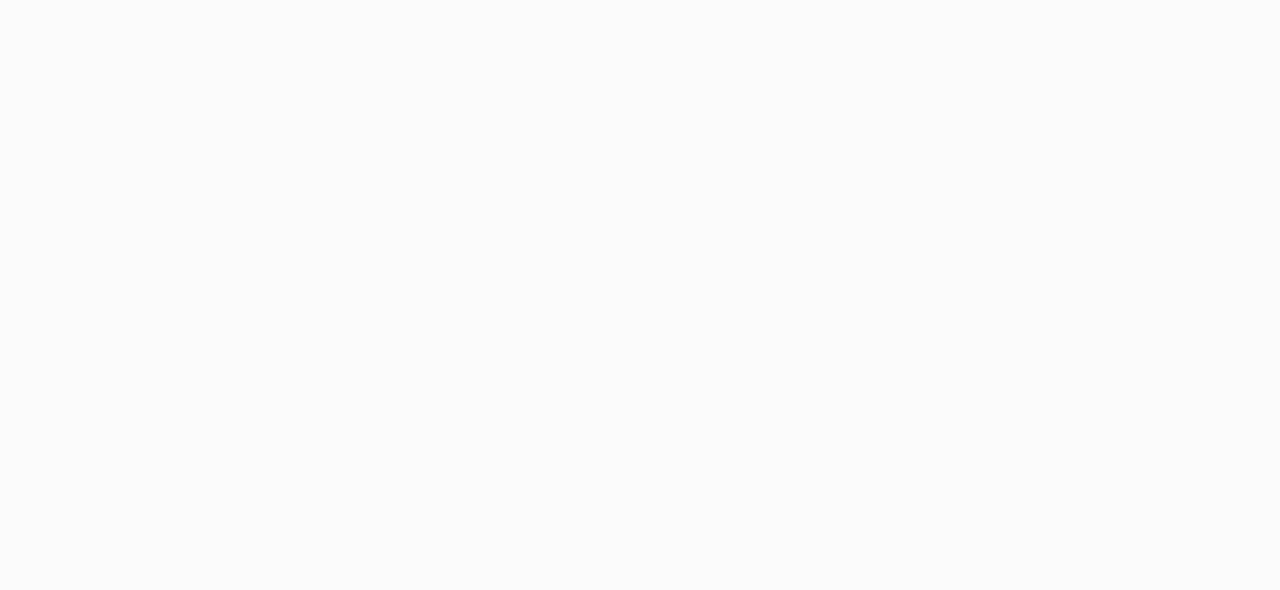
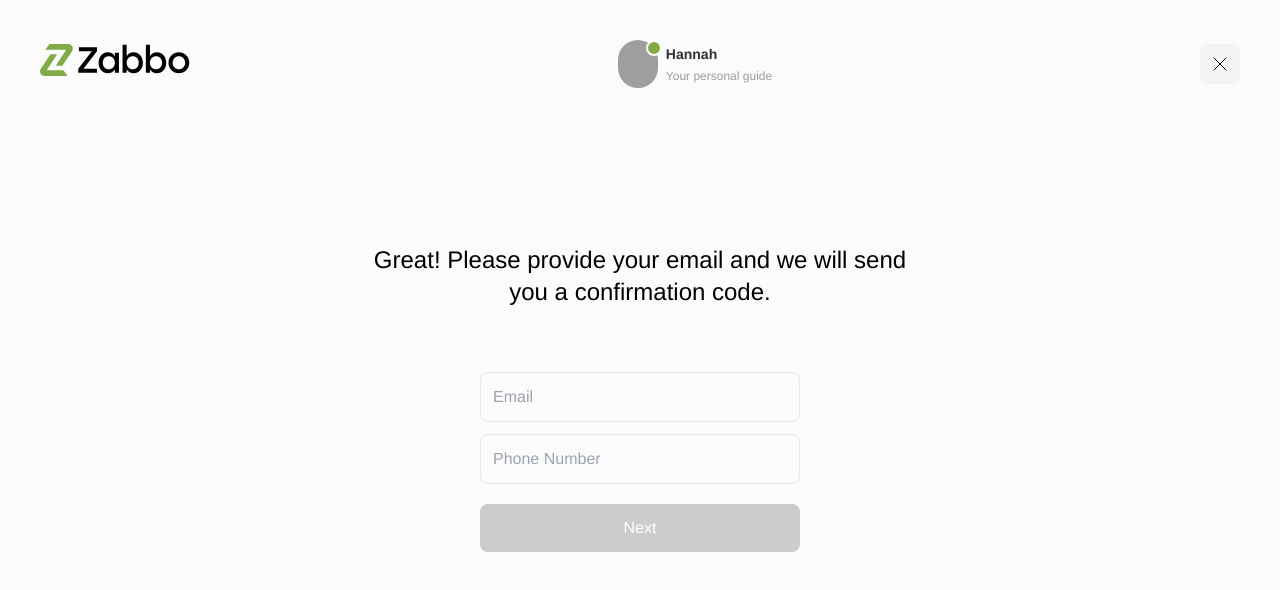
Before and after one commit to oscaryang-k/zabbo-frontend, a React (Create React App) app: page /wallet/connect/email in a window 1280 px wide. Before the commit this address had no page. Shown: the top 590 px of the page. Built offline with nearby package versions, Linux system fonts and the light colour scheme; grey boxes are pictures that could not be loaded.

Commit message:
feat: wallet with email

```diff
--- a/src/components/AuthenticatedRoutes.tsx
+++ b/src/components/AuthenticatedRoutes.tsx
@@ -4,6 +4,7 @@
 
 import PageMainWallet from "../pages/wallet/wallet";
 import PageChooseWallet from "../pages/wallet/chooseWallet";
+import PageWalletWithEmail from "../pages/wallet/WalletWithEmail";
 import PageSignIn from "../pages/auth/SignIn/SignIn";
 import PageSignUp from "../pages/auth/SignUp/SignUp";
 import PageWelcome from "../pages/welcome/Welcome";
@@ -124,6 +125,11 @@
         index
         element={<PageChooseWallet />}
       />
+      <Route
+        path="/wallet/connect/email"
+        index
+        element={<PageWalletWithEmail />}
+      />
     </Routes>
   );
 }
--- a/src/components/common/BaseInput.tsx
+++ b/src/components/common/BaseInput.tsx
@@ -11,9 +11,8 @@
 }
 const BaseInput = (props: propsType) => {
   return (
-    <>
-      <div className="flex flex-col">
-        <div className="flex justify-between">
+    <div className="flex flex-col w-full">
+      <div className="flex justify-between w-full">
         <span
           className={`text-xs ${props.label}?mb-1:null`}
           style={{ color: "#606060" }}
@@ -38,7 +37,6 @@
         placeholder={props.placeholder}
       />
     </div>
-    </>
   );
 };
 BaseInput.defaultProps = {
--- a/src/pages/auth/SignUp/CheckFullName.tsx
+++ b/src/pages/auth/SignUp/CheckFullName.tsx
@@ -33,7 +33,7 @@
         <div className="w-[576px] ">
           <div className="flex mb-16 flex-col items-center">
             <span className="text-2xl text-center  ">
-              "Would you like to add any personal info to your profile? You can
+              Would you like to add any personal info to your profile? You can
               always do this later.
             </span>
           </div>
--- /dev/null
+++ b/src/pages/wallet/WalletWithEmail.tsx
@@ -0,0 +1,78 @@
+import React from "react";
+import { useNavigate } from "react-router-dom";
+import BaseInput from "../../components/common/BaseInput";
+
+import SignUpHeader from "../auth/SignUp/SignUpHeader";
+
+const WalletWithEmail = () => {
+  const navigate = useNavigate();
+  const [walletInfo, setWalletInfo] = React.useState({
+    email: "",
+    phone: "",
+  });
+  const checkEmailType = (email: string) => {
+    if (/^\w+([.-]?\w+)*@\w+([.-]?\w+)*(\.\w{2,3})+$/.test(email)) {
+      return true;
+    }
+    return false;
+  };
+  const onChange = (e: any) => {
+    setWalletInfo({ ...walletInfo, [e.target.name]: e.target.value });
+  };
+  const checkWalletInfo = () => {
+    return checkEmailType(walletInfo.email) && walletInfo.phone ? false : true;
+  };
+
+  return (
+    <>
+      <div>
+        <SignUpHeader />
+      </div>
+      <div className="flex justify-center items-center flex-col mt-40 ">
+        <div className="w-[576px] ">
+          <div className="flex mb-16 flex-col items-center">
+            <span className="text-2xl text-center  ">
+              Great! Please provide your email and we will send you a
+              confirmation code.
+            </span>
+          </div>
+        </div>
+        <div className="w-[320px]">
+          <div className="flex mr-2 mb-3 w-full">
+            <BaseInput
+              name="email"
+              onChange={onChange}
+              placeholder="Email"
+              value={walletInfo.email}
+            />
+          </div>
+          <div className="flex">
+            <BaseInput
+              name="phone"
+              onChange={onChange}
+              placeholder="Phone Number"
+              value={walletInfo.phone}
+            />
+          </div>
+
+          <div className="w-full flex justify-center items-center flex-col">
+            <button
+              type="button"
+              className={`flex justify-center w-[320px]  items-center ${
+                checkWalletInfo() ? "" : "bg-black"
+              } rounded-lg pt-3 pb-3 mt-5 text-white cursor-pointer disabled:text-[#FFFFFF] disabled:bg-[#CCCCCC]`}
+              disabled={checkWalletInfo()}
+              onClick={() => {
+                navigate("/signup/end-welcome");
+              }}
+            >
+              <span>Next</span>
+            </button>
+          </div>
+        </div>
+      </div>
+    </>
+  );
+};
+
+export default WalletWithEmail;
--- a/src/pages/wallet/chooseWallet.tsx
+++ b/src/pages/wallet/chooseWallet.tsx
@@ -1,5 +1,5 @@
 import React from "react";
-import { NavLink, useNavigate } from "react-router-dom";
+import { NavLink } from "react-router-dom";
 
 import Search from "../../components/common/Search";
 import { HeaderButton } from "../../components/buttons";
```
Lines whose indentation alone changed are shown as unchanged.
